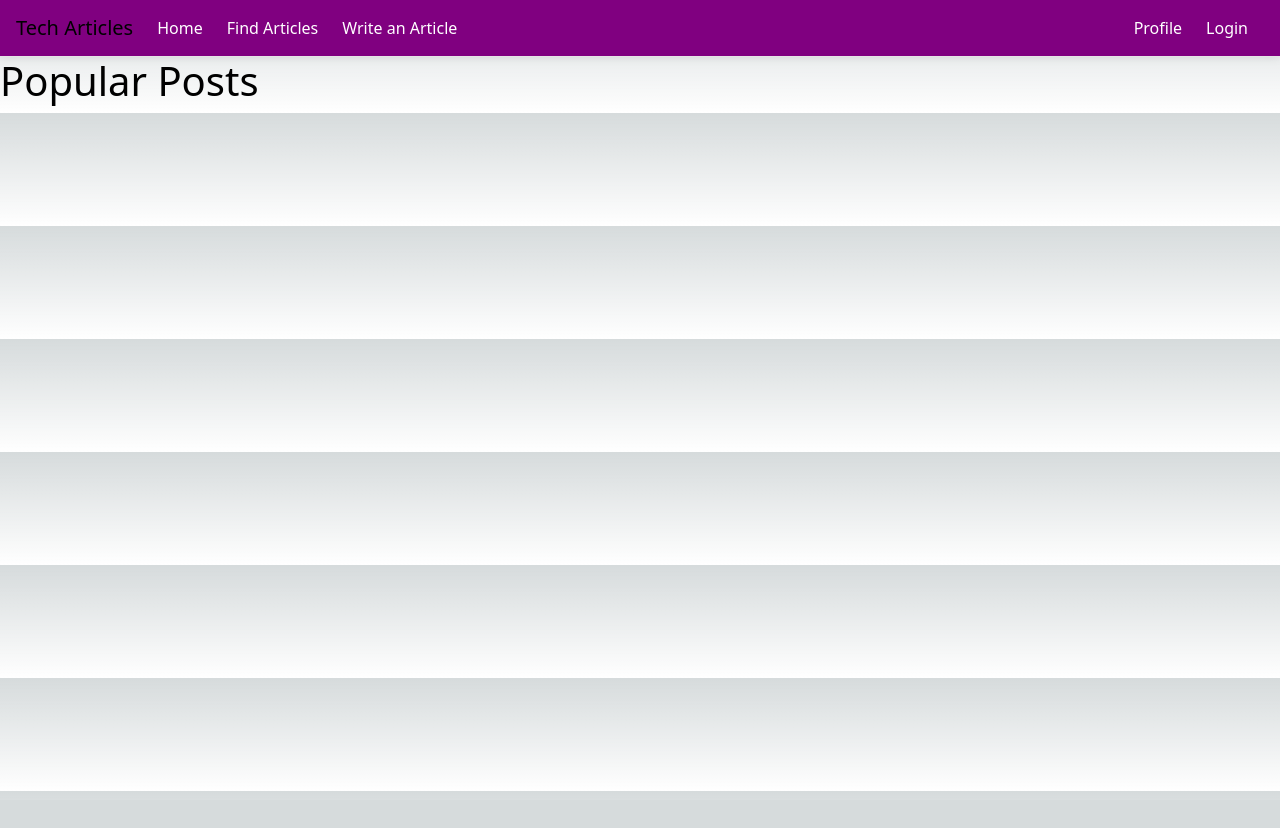
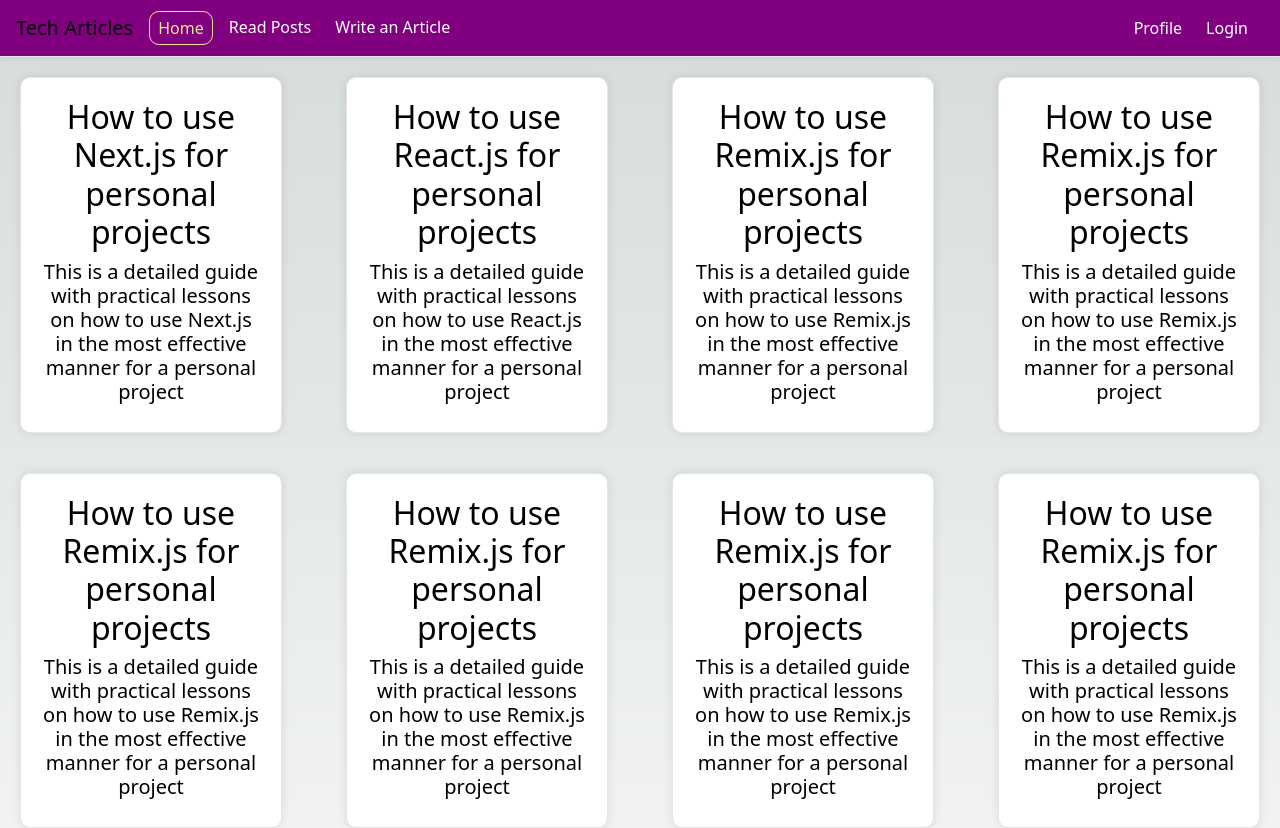
Before and after one commit to Rushit-Jain/nextjs-blogging-app, a Next.js app: page / in a window 1280 px wide. Shown: the top 828 px of the page. Before the commit the page ends 800 px from the top, so only its background shows below. Built offline with nearby package versions, Linux system fonts and the light colour scheme.

Commit message:
added mock data, designed initial rendering of cards, made card rendering responsive, added routing to click event on cards

```diff
--- a/components/navigation/Navigation.js
+++ b/components/navigation/Navigation.js
@@ -1,8 +1,11 @@
 import Link from "next/link";
+import { useRouter } from "next/router";
 
 import classes from "./Navigation.module.css";
 
 function Navigation() {
+  const router = useRouter();
+
   return (
     <nav className={"navbar navbar-expand-lg " + classes.customNavbar}>
       <Link className="navbar-brand" href="/">
@@ -22,23 +25,37 @@
 
       <div className="collapse navbar-collapse" id="navbarSupportedContent">
         <ul className="navbar-nav mr-auto">
-          <li className="nav-item active">
-            <Link className={"nav-link " + classes.customNavLink} href="/">
+          <li className="nav-item">
+            <Link
+              className={
+                router.pathname === "/"
+                  ? classes.customActive + " nav-link " + classes.customNavLink
+                  : " nav-link " + classes.customNavLink
+              }
+              href="/"
+            >
               Home
             </Link>
           </li>
           <li className="nav-item">
             <Link
-              className={"nav-link " + classes.customNavLink}
-              href="/find-articles"
+              className={
+                router.pathname === "/posts"
+                  ? classes.customActive + " nav-link " + classes.customNavLink
+                  : " nav-link " + classes.customNavLink
+              }
+              href="/posts"
             >
-              Find Articles
+              Read Posts
             </Link>
           </li>
           <li className="nav-item">
             <Link
-              activeClassName={classes.customActive}
-              className={"nav-link " + classes.customNavLink}
+              className={
+                router.pathname === "/write-article"
+                  ? classes.customActive + " nav-link " + classes.customNavLink
+                  : " nav-link " + classes.customNavLink
+              }
               href="/write-article"
             >
               Write an Article
@@ -48,7 +65,13 @@
         <ul className="navbar-nav ms-auto">
           <li className="nav-item">
             <Link
-              className={"nav-item nav-link ms-0 " + classes.customNavLink}
+              className={
+                router.pathname === "/profile"
+                  ? classes.customActive +
+                    " nav-link ms-0 " +
+                    classes.customNavLink
+                  : "nav-link ms-0 " + classes.customNavLink
+              }
               href="/profile"
             >
               Profile
@@ -56,7 +79,13 @@
           </li>
           <li className="nav-item">
             <Link
-              className={"nav-item nav-link ms-auto " + classes.customNavLink}
+              className={
+                router.pathname === "/authenticate"
+                  ? classes.customActive +
+                    " nav-link ms-0 " +
+                    classes.customNavLink
+                  : "nav-link ms-0 " + classes.customNavLink
+              }
               href="/authenticate"
             >
               Login
--- a/components/navigation/Navigation.module.css
+++ b/components/navigation/Navigation.module.css
@@ -14,5 +14,7 @@
 }
 
 .customActive {
-  text-decoration: underline;
+  color: #f2e58f;
+  border: 1px solid #f2e58f;
+  border-radius: 10px;
 }
--- /dev/null
+++ b/components/posts/PostListItem.js
@@ -0,0 +1,30 @@
+import Link from "next/link";
+
+import classes from "./PostListItem.module.css";
+
+function PostListItem(props) {
+  return (
+    <Link
+      className={classes.displayContents}
+      href={`/posts/${props.id}`}
+      key={props.id}
+    >
+      {/* <a > */}
+      <div className={classes.card}>
+        <div className="row">
+          <div className="col-12">
+            <h2 className="text-center">{props.title}</h2>
+          </div>
+        </div>
+        <div className="row">
+          <div className="col-12">
+            <h5 className="text-center">{props.description}</h5>
+          </div>
+        </div>
+      </div>
+      {/* </a> */}
+    </Link>
+  );
+}
+
+export default PostListItem;
--- /dev/null
+++ b/components/posts/PostListItem.module.css
@@ -0,0 +1,13 @@
+.card {
+  border-radius: 10px;
+  border: 1px solid #e5e5e5;
+  box-shadow: 0 0 10px rgba(0, 0, 0, 0.1);
+  padding: 20px;
+  margin: 20px;
+  color: black;
+  background-color: white;
+}
+
+.displayContents {
+  display: contents;
+}
--- a/components/posts/PostsList.js
+++ b/components/posts/PostsList.js
@@ -0,0 +1,89 @@
+import Link from "next/link";
+import PostListItem from "./PostListItem";
+import classes from "./PostsList.module.css";
+
+const data = [
+  {
+    id: 1,
+    title: "How to use Next.js for personal projects",
+    description:
+      "This is a detailed guide with practical lessons on how to use Next.js in the most effective manner for a personal project",
+  },
+  {
+    id: 2,
+    title: "How to use React.js for personal projects",
+    description:
+      "This is a detailed guide with practical lessons on how to use React.js in the most effective manner for a personal project",
+  },
+  {
+    id: 3,
+    title: "How to use Remix.js for personal projects",
+    description:
+      "This is a detailed guide with practical lessons on how to use Remix.js in the most effective manner for a personal project",
+  },
+  {
+    id: 4,
+    title: "How to use Remix.js for personal projects",
+    description:
+      "This is a detailed guide with practical lessons on how to use Remix.js in the most effective manner for a personal project",
+  },
+  {
+    id: 5,
+    title: "How to use Remix.js for personal projects",
+    description:
+      "This is a detailed guide with practical lessons on how to use Remix.js in the most effective manner for a personal project",
+  },
+  {
+    id: 6,
+    title: "How to use Remix.js for personal projects",
+    description:
+      "This is a detailed guide with practical lessons on how to use Remix.js in the most effective manner for a personal project",
+  },
+  {
+    id: 7,
+    title: "How to use Remix.js for personal projects",
+    description:
+      "This is a detailed guide with practical lessons on how to use Remix.js in the most effective manner for a personal project",
+  },
+  {
+    id: 8,
+    title: "How to use Remix.js for personal projects",
+    description:
+      "This is a detailed guide with practical lessons on how to use Remix.js in the most effective manner for a personal project",
+  },
+  {
+    id: 9,
+    title: "How to use Remix.js for personal projects",
+    description:
+      "This is a detailed guide with practical lessons on how to use Remix.js in the most effective manner for a personal project",
+  },
+  {
+    id: 10,
+    title: "How to use Remix.js for personal projects",
+    description:
+      "This is a detailed guide with practical lessons on how to use Remix.js in the most effective manner for a personal project",
+  },
+  {
+    id: 11,
+    title: "How to use Remix.js for personal projects",
+    description:
+      "This is a detailed guide with practical lessons on how to use Remix.js in the most effective manner for a personal project",
+  },
+];
+
+function PostList(props) {
+  let mappedData = data.map((post) => {
+    return (
+      <div key={post.id} className="col-lg-3 col-12">
+        <PostListItem
+          title={post.title}
+          description={post.description}
+          id={post.id}
+        />
+      </div>
+    );
+  });
+  return <div className="row">{mappedData}</div>;
+}
+
+export default PostList;
--- a/components/posts/PostsList.module.css
+++ b/components/posts/PostsList.module.css
@@ -0,0 +1,4 @@
+.flex {
+  display: flex;
+  justify-content: space-around;
+}
--- a/pages/index.js
+++ b/pages/index.js
@@ -1,7 +1,9 @@
+import PostList from "@/components/posts/PostsList";
+
 function PopularPosts() {
   return (
     <div>
-      <h1>Popular Posts</h1>
+      <PostList />
     </div>
   );
 }
```
Also changed, not shown: pages/posts/[slug].js (added, +9 -0 lines), pages/posts/index.js (renamed from pages/find-articles/index.js).
